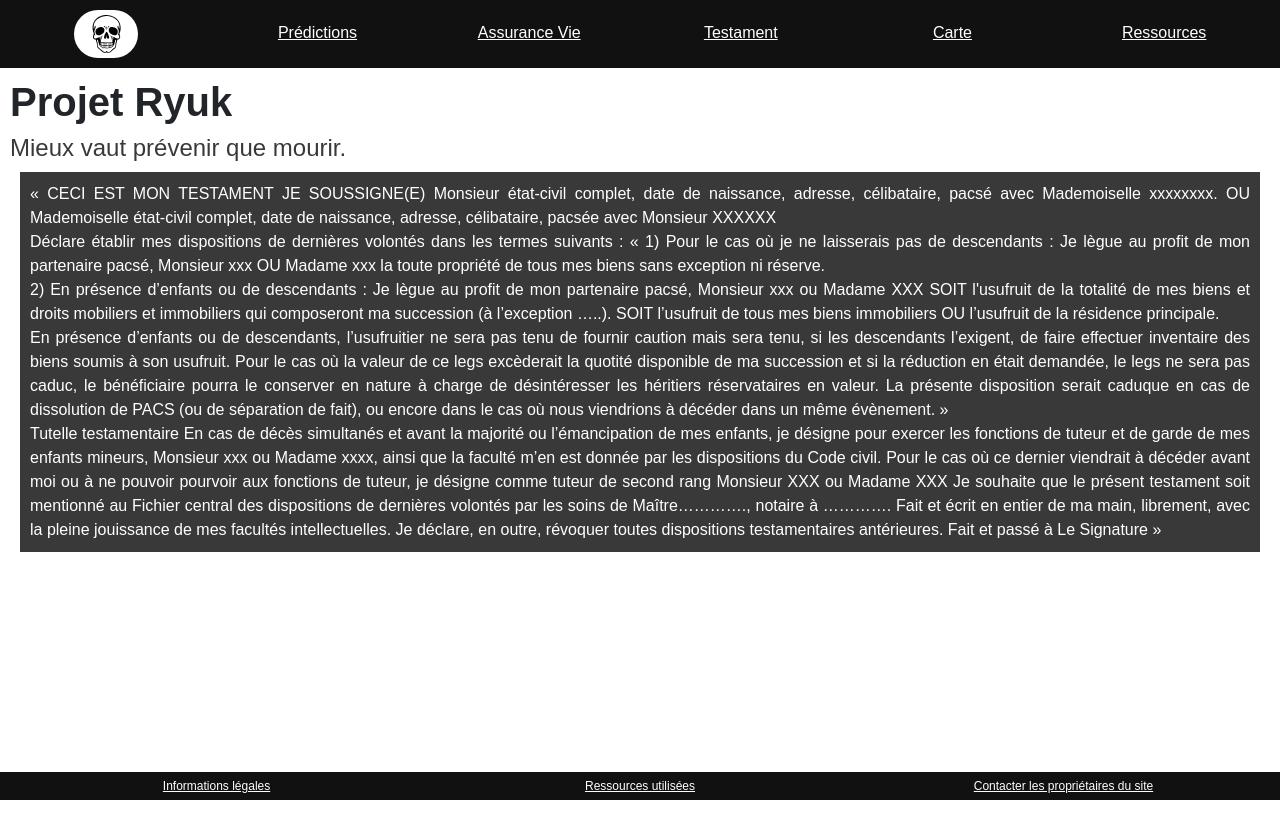
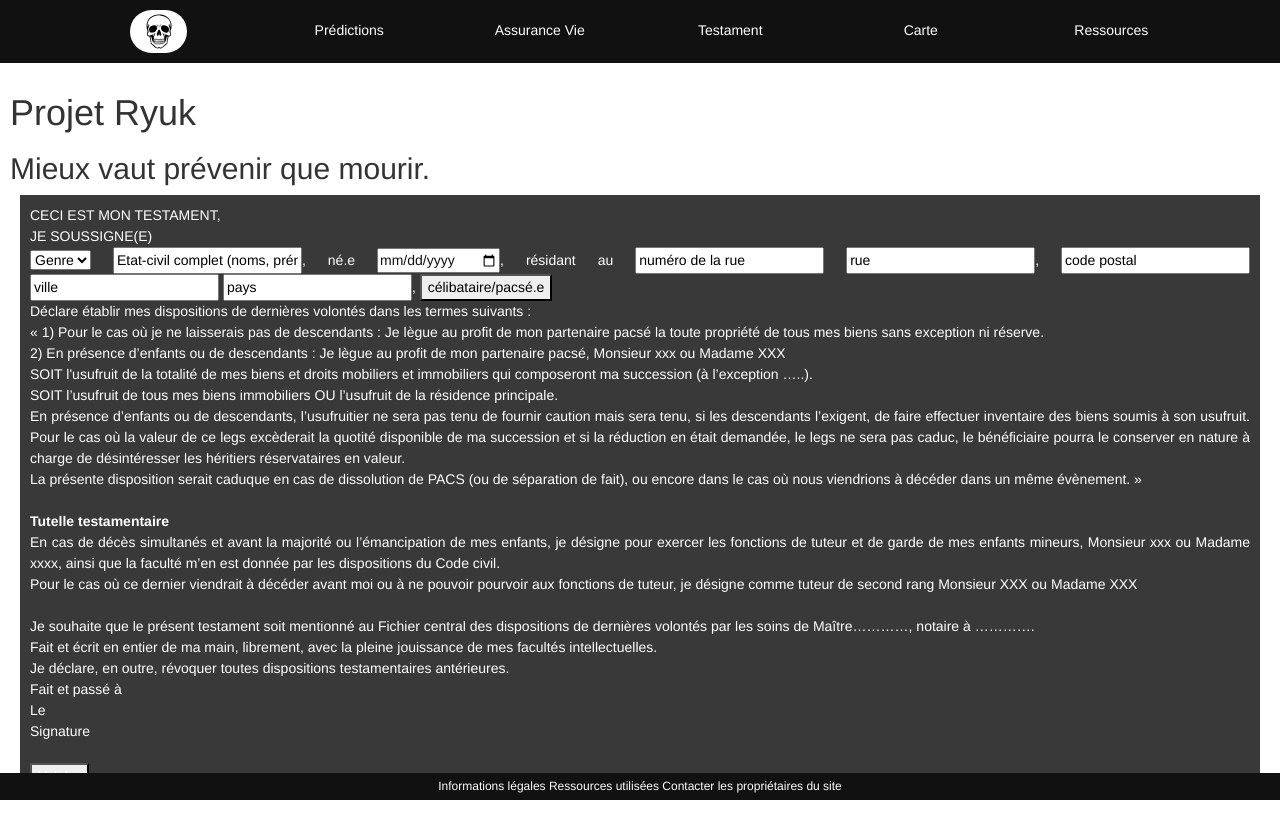
Before and after one commit to RyukPolytech/Ryuk, a Symfony app: template templates/testament/index.html.twig in a window 1280 px wide. Run offline with Twig, Linux system fonts and the light colour scheme; the template is opened without the code that fills it, so the values that code supplies are empty; style sheets or scripts are compiled from the project's sources; some libraries are stand-ins or nearby versions.

Commit message:
feat: enhance testament form with Bootstrap styling and input fields

```diff
--- a/assets/styles/app.css
+++ b/assets/styles/app.css
@@ -88,3 +88,7 @@ img.accueil {
     background-color: white;
     border-radius: 25px;
 }
+
+form > input {
+    color:rgb(17, 17, 17);
+}
--- a/templates/testament/index.html.twig
+++ b/templates/testament/index.html.twig
@@ -1,50 +1,96 @@
 {% extends 'base.html.twig' %}
 
-{% block title %}Ryuk - Testament{% endblock %}
+
+{% block title %}Ryuk - Testament
+{% endblock %}
 
 {% block content %}
+	<link rel="stylesheet" href="https://maxcdn.bootstrapcdn.com/bootstrap/3.4.1/css/bootstrap.min.css">
+	<script src="https://ajax.googleapis.com/ajax/libs/jquery/3.7.1/jquery.min.js"></script>
+	<script src="https://maxcdn.bootstrapcdn.com/bootstrap/3.4.1/js/bootstrap.min.js"></script>
 	<h2>Mieux vaut prévenir que mourir.</h2>
-<article>
-« CECI EST MON TESTAMENT
+	<article class="lh-base">
+
+		<form>
+			CECI EST MON TESTAMENT,
+			<br>
 			JE SOUSSIGNE(E)
-Monsieur état-civil complet, date de naissance, adresse, célibataire, pacsé avec
-Mademoiselle xxxxxxxx.
-OU
-Mademoiselle état-civil complet, date de naissance, adresse, célibataire, pacsée avec
-Monsieur XXXXXX
+			<br>
+			<select id="genre" name="genre" class="text-black" required>
+				<option value="" selected>Genre</option>
+				<option value="m">M.</option>
+				<option value="f">Mme.</option>
+				<option value="x">Mx.</option>
+			</select>
+			<input type="text" id="name" class="text-black" name="name" value="Etat-civil complet (noms, prénoms)" required>,
+
+																		né.e
+			<input type="date" id="date_naissance" name="date_naissance" value="date de naissance" required>,
+
+																		résidant au
+			<input type="text" id="numero" class="text-black" name="numero" value="numéro de la rue" required>
+			<input type="text" id="rue" class="text-black" name="rue" value="rue" required>,
+			<input type="text" class="text-black" id="code_postal" name="code_postal" value="code postal" required>
+			<input type="text" id="ville" class="text-black" name="ville" value="ville" required>
+			<input type="text" id="pays" class="text-black" name="pays" value="pays" required>,
+
+			<button type="button" data-toggle="collapse" data-target="#collapse" class="text-black">célibataire/pacsé.e</button>
+
+			<div id="collapse" class="collapse">
+				pacsé.e avec
+				<select id="genre_partenaire" name="genre_partenaire" class="text-black" required>
+					<option value="" selected>Genre</option>
+					<option value="m">M.</option>
+					<option value="f">Mme.</option>
+					<option value="x">Mx.</option>
+				</select>
+				<input type="text" id="name_partenaire" class="text-black" name="name_partenaire" required>,
+																							né.e
+				<input type="date" id="date_naissance_partenaire" class="text-black" name="date_naissance_partenaire" required>
+			</div>
 
 			<br>
 
 			Déclare établir mes dispositions de dernières volontés dans les termes suivants :
-« 1) Pour le cas où je ne laisserais pas de descendants :
-Je lègue au profit de mon partenaire pacsé, Monsieur xxx OU Madame xxx la toute propriété de tous mes biens sans exception ni réserve.
 			<br>
-2) En présence d’enfants ou de descendants :
-Je lègue au profit de mon partenaire pacsé, Monsieur xxx ou Madame XXX
+			« 1) Pour le cas où je ne laisserais pas de descendants : Je lègue au profit de mon partenaire pacsé la toute propriété de tous mes biens sans exception ni réserve.
+			<br>
+			2) En présence d’enfants ou de descendants : Je lègue au profit de mon partenaire pacsé, Monsieur xxx ou Madame XXX
+			<br>
 			SOIT l'usufruit de la totalité de mes biens et droits mobiliers et immobiliers qui composeront ma succession (à l’exception …..).
+			<br>
 			SOIT l’usufruit de tous mes biens immobiliers OU l’usufruit de la résidence principale.
 			<br>
-En présence d’enfants ou de descendants, l’usufruitier ne sera pas tenu de fournir caution mais sera tenu, si les descendants l’exigent, de faire effectuer inventaire des biens
-soumis à son usufruit.
-Pour le cas où la valeur de ce legs excèderait la quotité disponible de ma succession et si la réduction en était demandée, le legs ne sera pas caduc, le bénéficiaire pourra le conserver en nature à charge de désintéresser les héritiers réservataires en valeur.
+			En présence d’enfants ou de descendants, l’usufruitier ne sera pas tenu de fournir caution mais sera tenu, si les descendants l’exigent, de faire effectuer inventaire des biens soumis à son usufruit. Pour le cas où la valeur de ce legs excèderait la quotité disponible de ma succession et si la réduction en était demandée, le legs ne sera pas caduc, le bénéficiaire pourra le conserver en nature à charge de désintéresser les héritiers réservataires en valeur.
+			<br>
+			La présente disposition serait caduque en cas de dissolution de PACS (ou de séparation de fait), ou encore dans le cas où nous viendrions à décéder dans un même évènement. »
 
-La présente disposition serait caduque en cas de dissolution de PACS (ou de séparation
-de fait), ou encore dans le cas où nous viendrions à décéder dans un même évènement. »
+			<br><br>
+			<span class="fw-bold">
+				Tutelle testamentaire
+			</span>
+			<br>
+			En cas de décès simultanés et avant la majorité ou l’émancipation de mes enfants, je désigne pour exercer les fonctions de tuteur et de garde de mes enfants mineurs, Monsieur xxx ou Madame xxxx, ainsi que la faculté m’en est donnée par les dispositions du Code civil.
+
+			<br>Pour le cas où ce dernier viendrait à décéder avant moi ou à ne pouvoir pourvoir aux fonctions de tuteur, je désigne comme tuteur de second rang Monsieur XXX ou Madame XXX
+			<br><br>
+			Je souhaite que le présent testament soit mentionné au Fichier central des dispositions de dernières volontés par les soins de Maître…………, notaire à ………….
+			<br>
+			Fait et écrit en entier de ma main, librement, avec la pleine jouissance de mes facultés intellectuelles.
+			<br>
+			Je déclare, en outre, révoquer toutes dispositions testamentaires antérieures.
+			<br>
+			Fait et passé à
+			<br>
+			Le
+			<br>
+
+			Signature
+
 
 			<br>
-Tutelle testamentaire
-En cas de décès simultanés et avant la majorité ou l’émancipation de mes enfants, je
-désigne pour exercer les fonctions de tuteur et de garde de mes enfants mineurs, Monsieur xxx
-ou Madame xxxx, ainsi que la faculté m’en est donnée par les dispositions du Code civil.
-Pour le cas où ce dernier viendrait à décéder avant moi ou à ne pouvoir pourvoir aux
-fonctions de tuteur, je désigne comme tuteur de second rang Monsieur XXX ou Madame XXX
-Je souhaite que le présent testament soit mentionné au Fichier central des dispositions
-de dernières volontés par les soins de Maître…………., notaire à ………….
-Fait et écrit en entier de ma main, librement, avec la pleine jouissance de mes facultés
-intellectuelles.
-Je déclare, en outre, révoquer toutes dispositions testamentaires antérieures.
-Fait et passé à
-Le
-Signature »
+			<br>
+			<button type="submit">Valider</button>
+		</form>
 	</article>
 {% endblock %}
```
Lines whose indentation alone changed are shown as unchanged.
